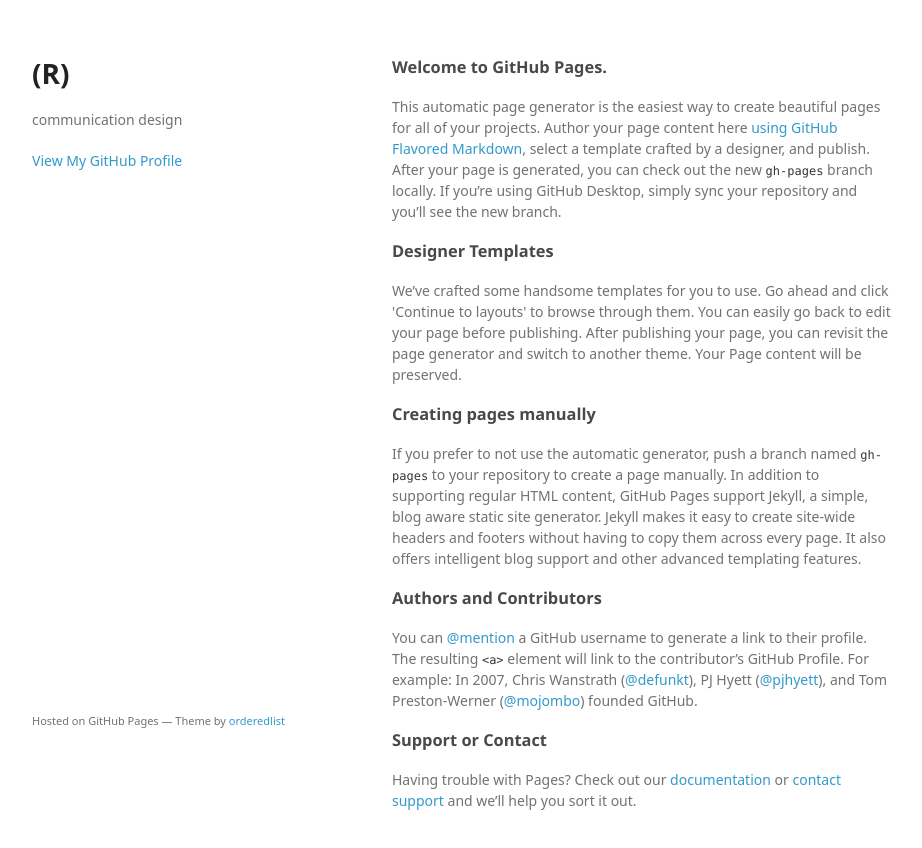
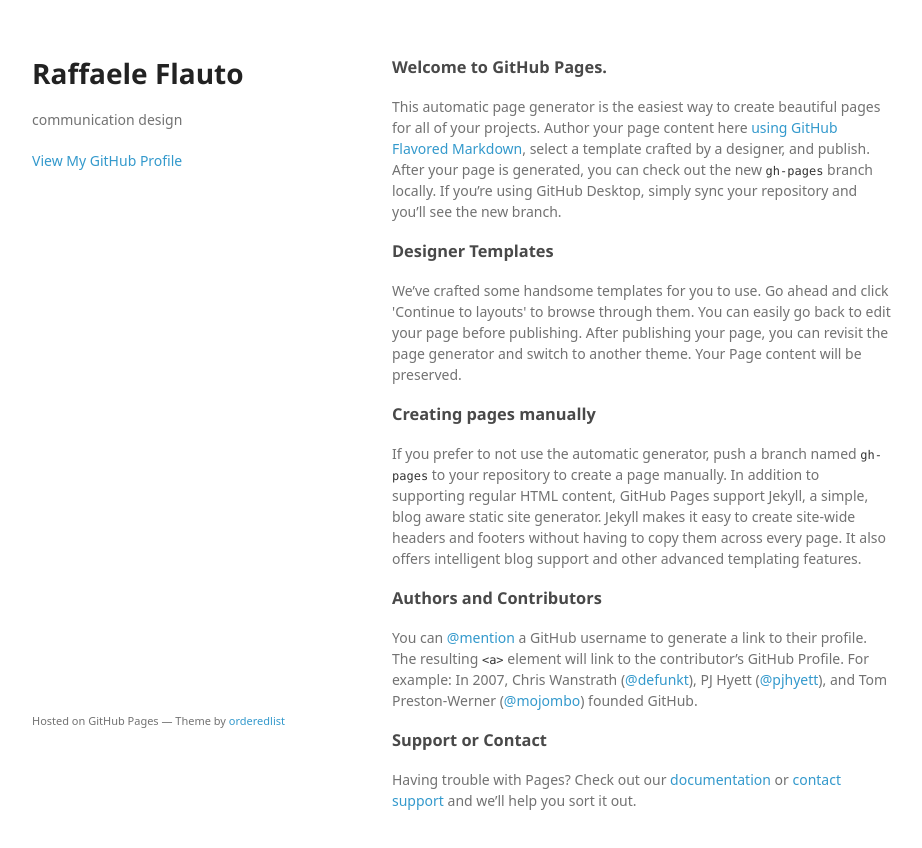
Before and after one commit to Raftazzi/raftazzi.github.io, a plain HTML site: page index.html in a window 1280 px wide. Shown: the whole page, without its empty margins (178-1100 px from the left). Drawn offline with Linux system fonts and the light colour scheme; a web font is replaced by a local one.

Commit message:
Update index.html

```diff
--- a/index.html
+++ b/index.html
@@ -15,7 +15,7 @@
   <body>
     <div class="wrapper">
       <header>
-        <h1>(R)</h1>
+        <h1>Raffaele Flauto</h1>
         <p>communication design</p>
 
 
```
